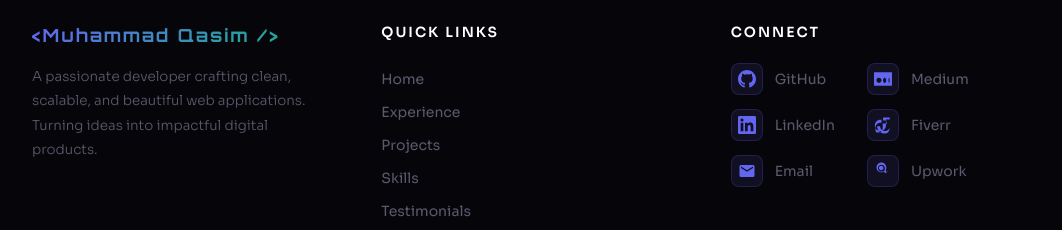
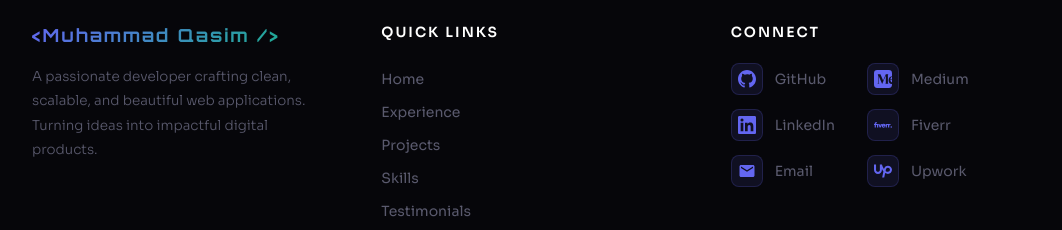
Before and after one commit to mdqasim786/PortfolioV2.0, a React (Vite) app: page / in a window 1280 px wide. Shown: the part 7995-8225 px from the top of the page, without its empty margins (108-1170 px from the left). Built offline with nearby package versions, Linux system fonts and the light colour scheme.

Commit message:
created agent.md file and design changes

```diff
--- a/src/portfolio.tsx
+++ b/src/portfolio.tsx
@@ -130,7 +130,7 @@ const FOOTER_LINKS: FooterLink[] = [
     label: "Medium",
     icon: (
       <svg width="18" height="18" viewBox="0 0 24 24" fill="currentColor">
-        <path d="M0 3v18h24V3H0zm6.6 14.2c-1.9 0-3.4-1.5-3.4-3.4s1.5-3.4 3.4-3.4c1.9 0 3.4 1.5 3.4 3.4s-1.5 3.4-3.4 3.4zm7.6.2c-1.1 0-2.1-1.6-2.1-3.6s1-3.6 2.1-3.6 2.1 1.6 2.1 3.6-1 3.6-2.1 3.6zm5.9-.1c-.4 0-.7-1.6-.7-3.5s.3-3.5.7-3.5.7 1.6.7 3.5-.3 3.5-.7 3.5z" />
+        <path d="M4.21 0A4.201 4.201 0 0 0 0 4.21v15.58A4.201 4.201 0 0 0 4.21 24h15.58A4.201 4.201 0 0 0 24 19.79v-1.093c-.137.013-.278.02-.422.02-2.577 0-4.027-2.146-4.09-4.832a7.592 7.592 0 0 1 .022-.708c.093-1.186.475-2.241 1.105-3.022a3.885 3.885 0 0 1 1.395-1.1c.468-.237 1.127-.367 1.664-.367h.023c.101 0 .202.004.303.01V4.211A4.201 4.201 0 0 0 19.79 0Zm.198 5.583h4.165l3.588 8.435 3.59-8.435h3.864v.146l-.019.004c-.705.16-1.063.397-1.063 1.254h-.003l.003 10.274c.06.676.424.885 1.063 1.03l.02.004v.145h-4.923v-.145l.019-.005c.639-.144.994-.353 1.054-1.03V7.267l-4.745 11.15h-.261L6.15 7.569v9.445c0 .857.358 1.094 1.063 1.253l.02.004v.147H4.405v-.147l.019-.004c.705-.16 1.065-.397 1.065-1.253V6.987c0-.857-.358-1.094-1.064-1.254l-.018-.004zm19.25 3.668c-1.086.023-1.733 1.323-1.813 3.124H24V9.298a1.378 1.378 0 0 0-.342-.047zm-1.862 3.632c-.1 1.756.86 3.239 2.204 3.634v-3.634z" />
       </svg>
     ),
     href: "https://medium.com/@muhammadqasimdev",
@@ -139,7 +139,7 @@ const FOOTER_LINKS: FooterLink[] = [
     label: "Fiverr",
     icon: (
       <svg width="18" height="18" viewBox="0 0 24 24" fill="currentColor">
-        <path d="M21 13.4V2h-8.9v3.9h4.5v4.1h-5v5.6c0 3.6-2.9 6.5-6.5 6.5S2 19.2 2 15.6s2.9-6.5 6.5-6.5H10v-4H8.5C4.4 5.1 1.1 8.4 1.1 12.5s3.3 7.4 7.4 7.4 7.4-3.3 7.4-7.4v-2h1.5V8.7h-1.5V4.7H21v8.8c0 3.6-2.9 6.5-6.5 6.5s-6.1-2.6-6.5-6.5h-4c.5 5.5 5.2 9.9 10.5 9.9S21 19 21 13.4z" />
+        <path d="M23.004 15.588a.995.995 0 1 0 .002-1.99.995.995 0 0 0-.002 1.99zm-.996-3.705h-.85c-.546 0-.84.41-.84 1.092v2.466h-1.61v-3.558h-.684c-.547 0-.84.41-.84 1.092v2.466h-1.61v-4.874h1.61v.74c.264-.574.626-.74 1.163-.74h1.972v.74c.264-.574.625-.74 1.162-.74h.527v1.316zm-6.786 1.501h-3.359c.088.546.43.858 1.006.858.43 0 .732-.175.83-.487l1.425.4c-.351.848-1.22 1.364-2.255 1.364-1.748 0-2.549-1.355-2.549-2.515 0-1.14.703-2.505 2.45-2.505 1.856 0 2.471 1.384 2.471 2.408 0 .224-.01.37-.02.477zm-1.562-.945c-.04-.42-.342-.81-.889-.81-.508 0-.81.225-.908.81h1.797zM7.508 15.44h1.416l1.767-4.874h-1.62l-.86 2.837-.878-2.837H5.72l1.787 4.874zm-6.6 0H2.51v-3.558h1.524v3.558h1.591v-4.874H2.51v-.302c0-.332.235-.536.606-.536h.918V8.412H2.85c-1.162 0-1.943.712-1.943 1.755v.4H0v1.316h.908v3.558z" />
       </svg>
     ),
     href: "https://www.fiverr.com/s/WE4PGZ5",
@@ -148,7 +148,7 @@ const FOOTER_LINKS: FooterLink[] = [
     label: "Upwork",
     icon: (
       <svg width="18" height="18" viewBox="0 0 24 24" fill="currentColor">
-        <path d="M18.561 13.158c-1.102 0-2.135-.467-3.074-1.227l.228-.668.044-.148c.416-1.233.63-2.552.63-3.888 0-3.636-2.916-6.597-6.5-6.597-3.583 0-6.5 2.96-6.5 6.597 0 3.636 2.917 6.597 6.5 6.597 1.123 0 2.184-.296 3.107-.829l-.366-.874c-.811.443-1.733.703-2.741.703-2.543 0-4.618-2.066-4.618-4.597 0-2.532 2.075-4.597 4.618-4.597 2.544 0 4.618 2.065 4.618 4.597 0 .927-.222 1.806-.616 2.585l-.633 2.118c.582.974 1.476 1.707 2.578 2.068l.713-1.416c.435-.169.742-.595.742-1.089 0-.649-.527-1.177-1.177-1.177zm-6-5.255c0-1.655-1.347-3-3-3s-3 1.345-3 3 1.347 3 3 3 3-1.345 3-3z" />
+        <path d="M18.561 13.158c-1.102 0-2.135-.467-3.074-1.227l.228-1.076.008-.042c.207-1.143.849-3.06 2.839-3.06 1.492 0 2.703 1.212 2.703 2.703-.001 1.489-1.212 2.702-2.704 2.702zm0-8.14c-2.539 0-4.51 1.649-5.31 4.366-1.22-1.834-2.148-4.036-2.687-5.892H7.828v7.112c-.002 1.406-1.141 2.546-2.547 2.548-1.405-.002-2.543-1.143-2.545-2.548V3.492H0v7.112c0 2.914 2.37 5.303 5.281 5.303 2.913 0 5.283-2.389 5.283-5.303v-1.19c.529 1.107 1.182 2.229 1.974 3.221l-1.673 7.873h2.797l1.213-5.71c1.063.679 2.285 1.109 3.686 1.109 3 0 5.439-2.452 5.439-5.45 0-3-2.439-5.439-5.439-5.439z" />
       </svg>
     ),
     href: "https://www.upwork.com/freelancers/~01285a0e9bb227f77f?mp_source=share",
```
